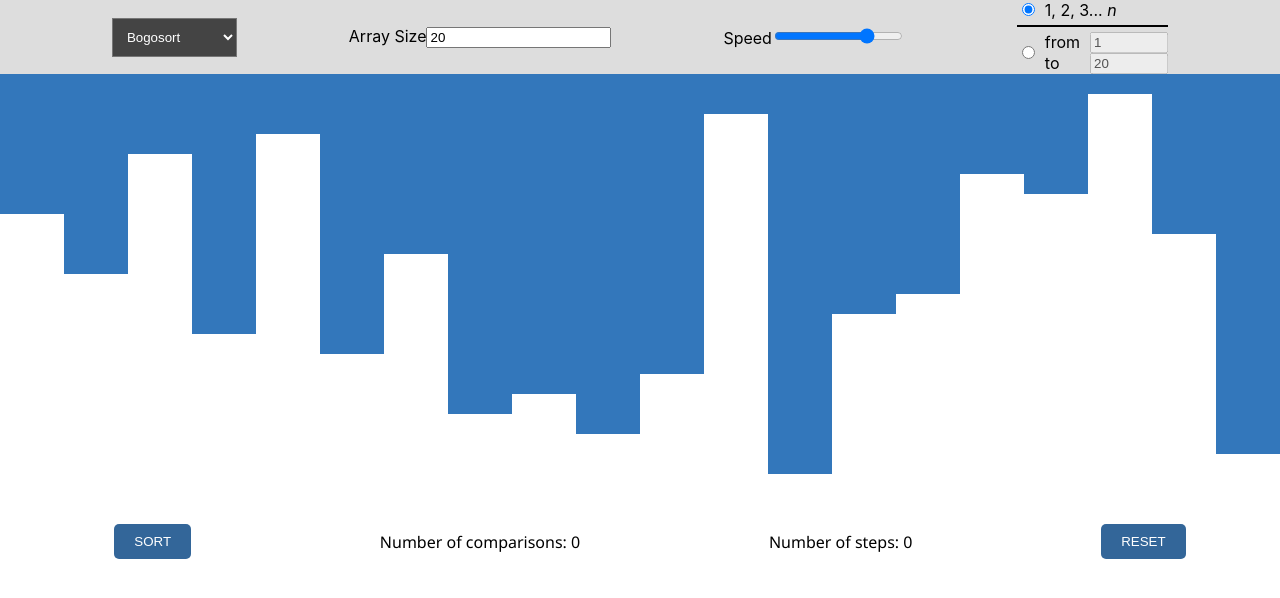
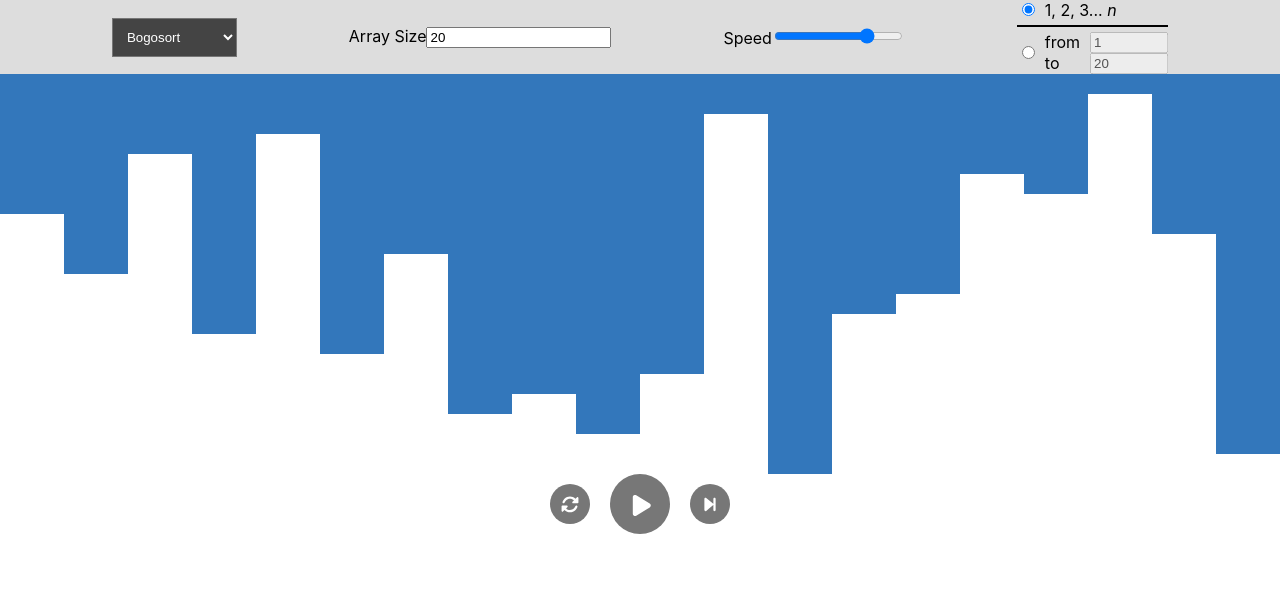
Before and after one commit to Meedil/visual-sort, a React (Create React App) app: page / in a window 1280 px wide. Shown: the top 598 px of the page. Built offline with nearby package versions, Linux system fonts and the light colour scheme.

Commit message:
Added sort player

```diff
--- a/package.json
+++ b/package.json
@@ -3,6 +3,8 @@
   "version": "0.1.0",
   "private": true,
   "dependencies": {
+    "@fortawesome/free-solid-svg-icons": "^6.2.0",
+    "@fortawesome/react-fontawesome": "^0.2.0",
     "@testing-library/jest-dom": "^5.16.4",
     "@testing-library/react": "^13.3.0",
     "@testing-library/user-event": "^13.5.0",
@@ -10,6 +12,7 @@
     "@types/node": "^16.11.45",
     "@types/react": "^18.0.15",
     "@types/react-dom": "^18.0.6",
+    "babel-plugin-macros": "^3.1.0",
     "react": "^18.2.0",
     "react-dom": "^18.2.0",
     "react-scripts": "5.0.1",
--- /dev/null
+++ b/src/components/SortPlayer.css
@@ -0,0 +1,42 @@
+.player-container{
+    width:100%;
+}
+.player{
+    display: flex;
+    justify-content: space-around;
+    align-items: center;
+
+    margin: 0 auto;
+    width:200px;
+}
+.player-btn{
+    position: relative;
+    border: none;
+    background-color: #777;
+    border-radius: 100%;
+    width: 40px; height: 40px;
+    font-size: large;
+    color: white;
+    cursor: pointer;
+}
+.player-btn:disabled{
+    background-color: #bbb;
+    cursor:no-drop;
+}
+.btn-content{
+    position:absolute;
+    top: 50%; left:50%;
+    transform: translate(-50%, -41%);
+    width:fit-content;
+}
+
+.play-pause-btn{
+    width: 60px;
+    height: 60px;
+    font-size: x-large;
+}
+.play-btn-content{
+    left: 50%;
+    top: 50%;
+    transform: translate(-40%, -41%);
+}
--- /dev/null
+++ b/src/components/SortPlayer.tsx
@@ -0,0 +1,77 @@
+import './SortPlayer.css'
+
+import { FontAwesomeIcon } from '@fortawesome/react-fontawesome'
+import { faPause, faPlay, faRotate, faStepForward } from '@fortawesome/free-solid-svg-icons';
+import { createRef, forwardRef, useEffect, useRef } from 'react';
+
+
+const ResetButton = forwardRef(({reset}:any, ref) => {
+    return <button className="player-btn reset-btn" onClick={reset} ref={ref as any}>
+        <div className="btn-content">
+            <FontAwesomeIcon icon={faRotate} />
+        </div>
+    </button>
+})
+
+const PlayPauseButton = forwardRef(({isSorting, isSorted, toggleSorting}:any, ref)=>{
+    return <button disabled={isSorted} className="player-btn play-pause-btn" onClick={toggleSorting} ref={ref as any}>
+        <div className={"btn-content " + (!isSorting ? 'play-btn-content' : 'pause-btn-content')}>
+            <FontAwesomeIcon icon={isSorting ? faPause : faPlay}/>
+        </div>
+    </button>
+});
+
+const OneStepButton = forwardRef(({disabled, nextStep}:any, ref) => {
+    return <button disabled={disabled} onClick={nextStep} className="player-btn one-step-button" ref={ref as any}>
+            <div className="btn-content">
+                <FontAwesomeIcon icon={faStepForward}/>
+            </div>
+    </button>
+})
+
+export function SortPlayer({isSorting, isSorted, toggleSorting, nextStep, reset, ...props}){
+    const ppbutton = useRef(null);   //pausePlayButton
+    const rbutton = useRef(null);    //resetButton
+    const stepbutton = useRef(null); //nextStepButton
+
+    useEffect(
+        () => {
+            const keyHandler = ({key}) =>{
+                switch(key.toLowerCase()){
+                    case 'r':
+                        rbutton.current.click(); break;
+                    case ' ':
+                        ppbutton.current.click(); break;
+                    case 'd':
+                    case 'arrowright':
+                        stepbutton.current.click(); break;
+                }
+            };
+            window.addEventListener('keydown', keyHandler)
+
+            return () => window.removeEventListener('keydown', keyHandler);
+        }
+    ,[])
+
+    return(
+        <div className="player-container">
+            <div className='player'>
+                <ResetButton
+                    reset={reset}
+                    ref={rbutton}
+                />
+                <PlayPauseButton
+                    isSorting={isSorting}
+                    isSorted={isSorted}
+                    toggleSorting={toggleSorting}
+                    ref={ppbutton}
+                />
+                <OneStepButton
+                    disabled={isSorting || isSorted}
+                    nextStep={nextStep}
+                    ref={stepbutton}
+                />
+            </div>
+        </div>
+    )
+}
--- a/src/components/VisualSort.tsx
+++ b/src/components/VisualSort.tsx
@@ -9,6 +9,7 @@ import sorters, { SortAlgorithm } from "../classes/sorters";
 
 import styles from "./VisualSort.module.css";
 import { OptionsBanner } from "./OptionsBanner";
+import { SortPlayer } from "./SortPlayer";
 
 interface visualSortState{
     array?: number[],               //Array on display
@@ -43,7 +44,7 @@ export default function VisualSort(props){
     const [colors, setColors] = useState([])
     const [comparisonCount, setCount] = useState(0);
     const [stepCount, setChangeCount] = useState(0);
-    const [isSorting, setSorting] = useState(false);
+    const [isSorting, setIsSorting] = useState(false);
     const [sorted, setSorted] = useState(false);
 
     const setState = ({array, colors, comparisonCount: count, stepCount: changeCount, isSorting, selectedSort}:visualSortState) => {
@@ -52,7 +53,7 @@ export default function VisualSort(props){
         (colors !== undefined) && setColors(colors);
         (count !== undefined) && setCount(count);
         (changeCount !== undefined) && setChangeCount(changeCount);
-        (isSorting !== undefined) && setSorting(isSorting);
+        (isSorting !== undefined) && setIsSorting(isSorting);
         //Options state-vars
         (selectedSort !== undefined) && setSelectedSort(selectedSort);
     }
@@ -68,7 +69,7 @@ export default function VisualSort(props){
                 setState(sorters[selectedSort].executeStep());
             }
         }, timePerStep);
-        if(sorters[selectedSort].isSorted()) {setColors([]); setSorting(false); setSorted(true)}
+        if(sorters[selectedSort].isSorted()) {setColors([]); setIsSorting(false); setSorted(true)}
     }, [isSorting, array]);
 
     //on load get from local storage
@@ -94,8 +95,16 @@ export default function VisualSort(props){
     },[oneToN])
 
     const startSort = () => {
-        setSorting(true);
-        // setArray(sorters[selectedSort].executeStep());
+        setIsSorting(true);
+
+    }
+
+    const toggleSorting = () => {
+        setIsSorting(!isSorting);
+    }
+
+    const nextStep =() => {
+        setState(sorters[selectedSort].executeStep());
     }
 
     const reset = () => {
@@ -156,12 +165,13 @@ export default function VisualSort(props){
                 selectedSort={selectedSort}
                 max={generationRangeMax}
             />
-            <div className={styles.buttonContainer}>
-                <button className={`${styles.btn} ${styles.sortBtn} ${styles.primaryBtn}`} onClick={() => startSort()} disabled={isSorting || sorted}>SORT</button>
-                <div className={styles.countDisplay}>Number of comparisons: {comparisonCount}</div>
-                <div className={styles.countDisplay} >Number of steps: {stepCount}</div>
-                <button className={`${styles.btn} ${styles.resetBtn} ${styles.primaryBtn}`} onClick={() => {reset()}}>RESET</button>
-            </div>
+            <SortPlayer
+                isSorted={sorted}
+                isSorting={isSorting}
+                toggleSorting={toggleSorting}
+                nextStep={nextStep}
+                reset={reset}
+            />
         </>
     )
 }
--- a/src/utilities.ts
+++ b/src/utilities.ts
@@ -38,7 +38,8 @@ export const isSorted = (array:number[], ascending = true) => {
  */
 const generateArray = (n:number, oneToN:boolean = true, min:number = 1, max?:number) => {
     let array:number[] = new Array(n ? parseInt(n.toString()) : 1);
-    if(max === undefined || max <= min) max = n;
+    max ??= n;
+    if(max < min) max = min+1;
 
     if(oneToN){
         for (let i = 0; i < array.length; i++) {
```
Also changed, not shown: 1 other file (tests, documents, lock files or other folders).
